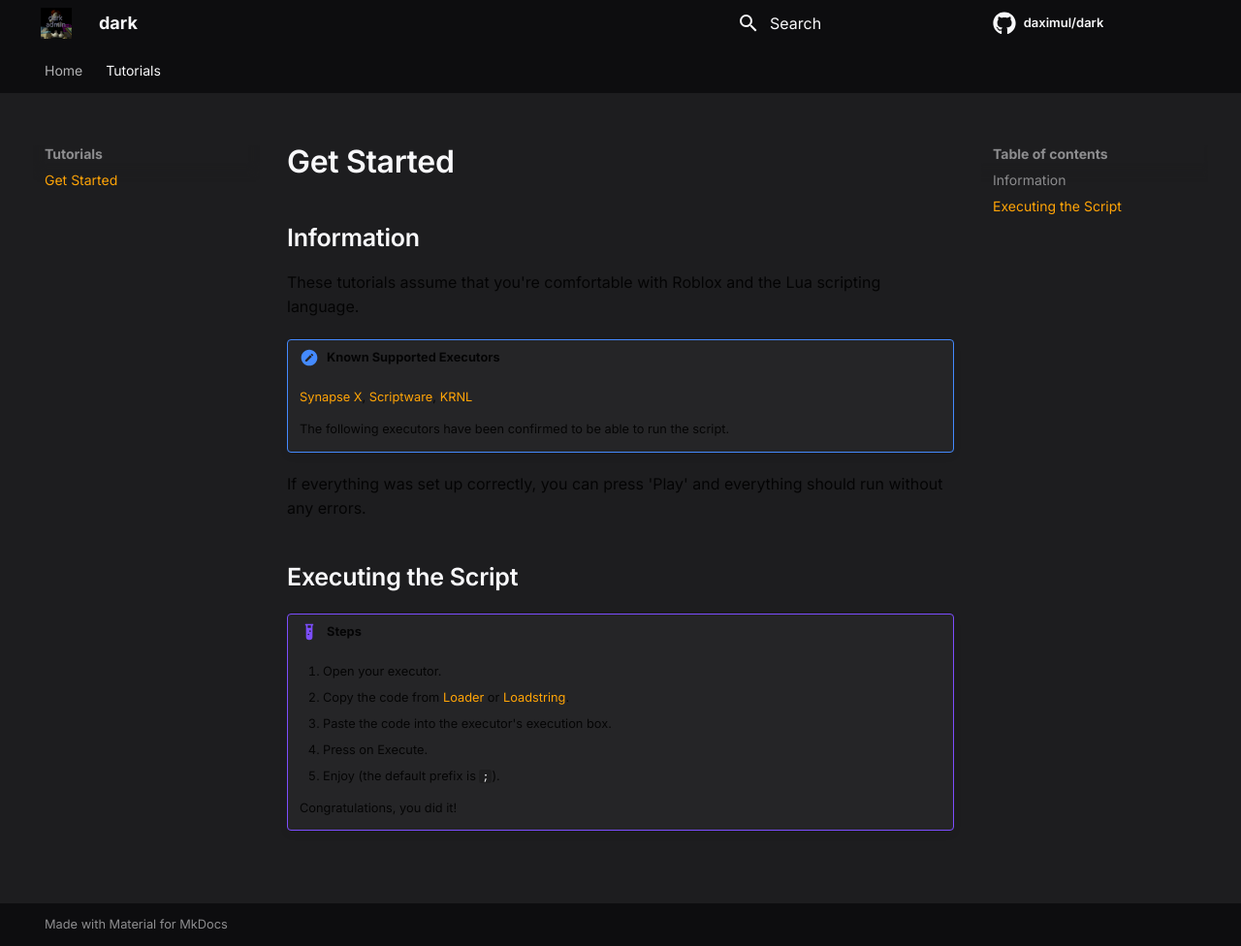
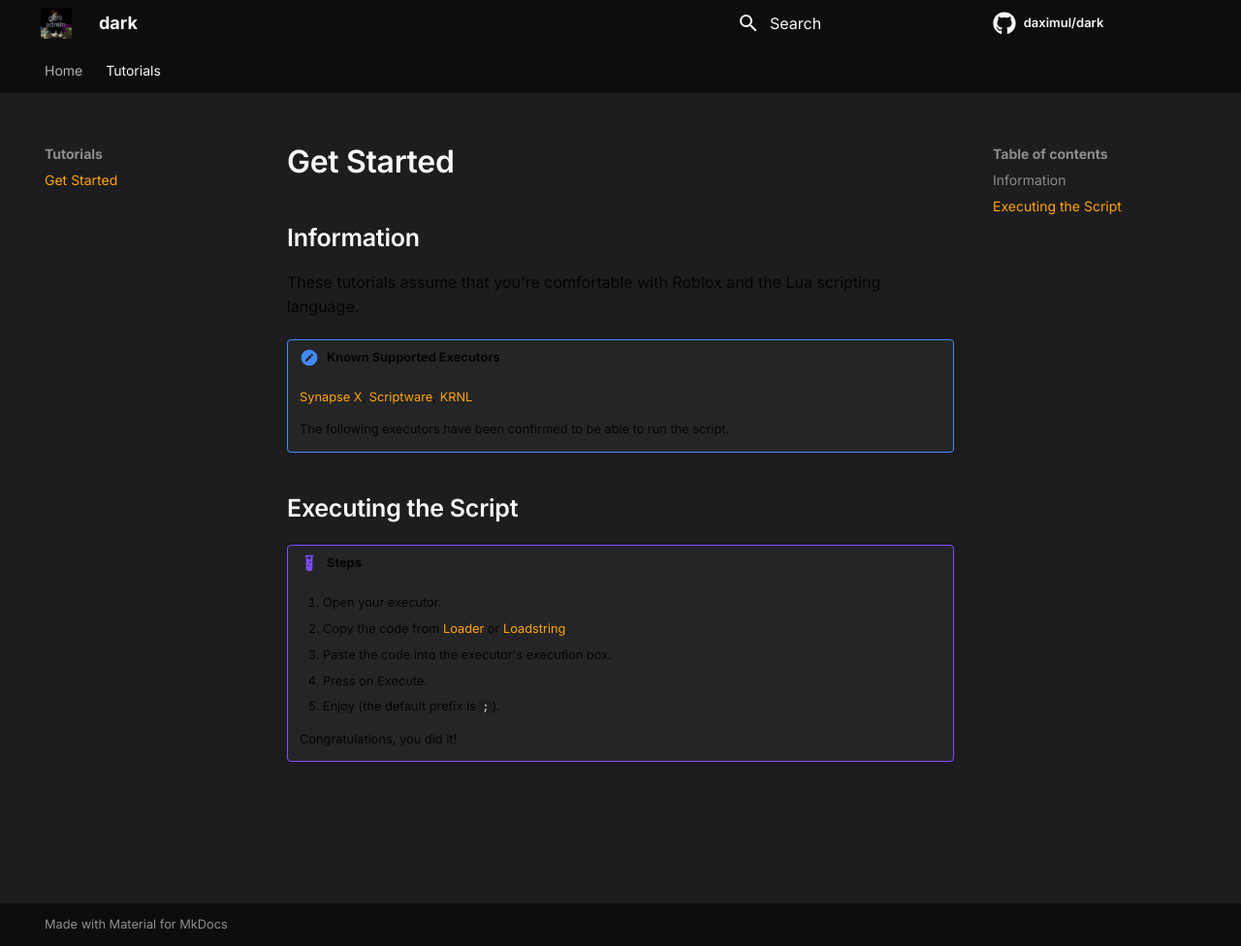
Before and after one commit to daximul/dark, an MkDocs documentation site: the page built from docs/tutorials/index.md, in a window 1280 px wide and 976 px high. Shown: the whole window at 97% size. Built offline with MkDocs 1.6.1 and Material for MkDocs 9.7.7, drawn with Linux system fonts in a browser that asks for light colours; comment, search, counter and statistics services are not loaded.

Commit message:
Update index.md

```diff
--- a/docs/tutorials/index.md
+++ b/docs/tutorials/index.md
@@ -6,9 +6,6 @@ These tutorials assume that you're comfortable with Roblox and the Lua scripting
 	[Synapse X](https://x.synapse.to), [Scriptware](https://script-ware.com), [KRNL](https://krnl.place)
 
 	The following executors have been confirmed to be able to run the script.
-
-If everything was set up correctly, you can press 'Play' and everything should
-run without any errors.
 
 ## Executing the Script
 
```
